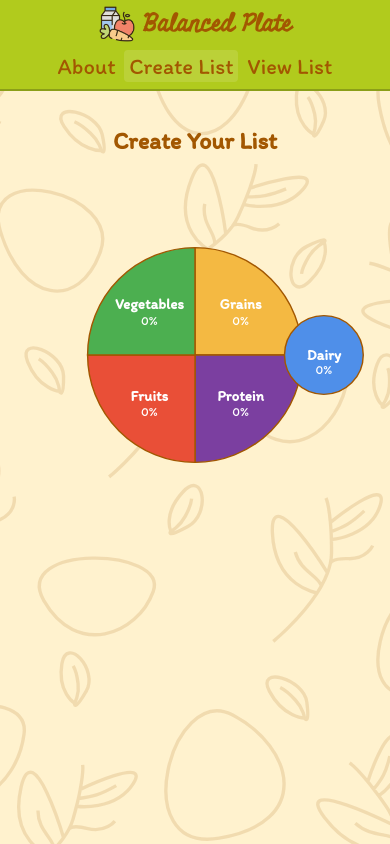
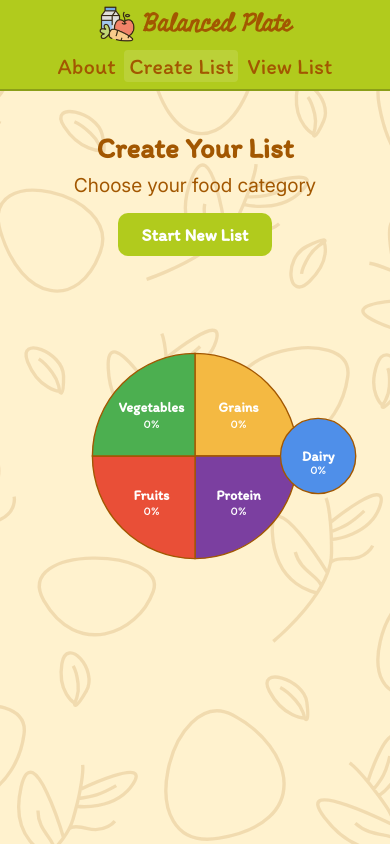
Before and after one commit to CVasqg/GroceryList, a React (Create React App) app in the folder grocerylist/: page /create in a window 390 px wide. Built offline with nearby package versions, Linux system fonts and the light colour scheme.

Commit message:
New fixes, review viewlist

```diff
--- a/grocerylist/src/App.js
+++ b/grocerylist/src/App.js
@@ -44,8 +44,12 @@ function App() {
     });
   }
 
+  function resetSelected() {
+    setSelected({});
+  }
+
   return (
-    <GroceryContext.Provider value={{ selected, addSelectedItem, removeSelectedItem, increaseItemCount, decreaseItemCount }}>
+    <GroceryContext.Provider value={{ selected, addSelectedItem, removeSelectedItem, increaseItemCount, decreaseItemCount, resetSelected }}>
       <BrowserRouter>
         <div className="App">
           <Navbar />
--- a/grocerylist/src/pages/createlist.css
+++ b/grocerylist/src/pages/createlist.css
@@ -24,7 +24,164 @@
   transform: translateY(0);
 }
 
+.createlist-page {
+  position: relative;
+}
+
+.createlist-container {
+  padding: 0 2rem;
+}
+
+.recommendations-box {
+  flex: 0 0 280px;
+  background: #fff2af;
+  border: 2px solid #A25701;
+  border-radius: 16px;
+  padding: 1.5rem;
+  height: fit-content;
+  position: sticky;
+  top: 20px;
+  margin-top: 100px;
+}
+
+.recommendations-box h3 {
+  color: #A25701;
+  font-family: 'Itim', -apple-system, BlinkMacSystemFont, 'Segoe UI', sans-serif;
+  font-size: 1.3rem;
+  margin: 0 0 1rem 0;
+  text-align: center;
+}
+
+.recommendations-list {
+  list-style: none;
+  padding: 0;
+  margin: 0 0 1rem 0;
+}
+
+.recommendations-list li {
+  color: #A25701;
+  font-size: 0.95rem;
+  margin-bottom: 1rem;
+  line-height: 1.4;
+}
+
+.recommendations-list strong {
+  color: #763f00;
+}
+
+.recommendations-source {
+  font-size: 0.85rem;
+  color: #763f00;
+  text-align: center;
+  margin: 0;
+  font-style: italic;
+}
+
+.createlist-main {
+  flex: 1;
+}
+
+.createlist-nav {
+  display: flex;
+  justify-content: space-between;
+  align-items: center;
+  gap: 1rem;
+  padding-left: 2.5rem;
+  padding-right: 2.5rem;
+  margin-bottom: 1.5rem;
+  margin-top: 1.5rem;
+}
+
+.createlist-header {
+  text-align: center;
+  flex: 1;
+  margin-left: 150px;
+}
+
+.start-new-btn {
+  flex-shrink: 0;
+}
+
+@media (max-width: 768px) {
+  .createlist-page {
+    padding-top: 1rem;
+  }
+
+  .createlist-container {
+    flex-direction: column-reverse;
+    padding: 0 0.5rem;
+  }
+
+  .recommendations-box {
+    position: static;
+    margin-top: 2rem;
+    margin-left: auto;
+    margin-right: auto;
+    flex: none;
+    width: auto;
+    max-width: 70%;
+    padding: 1rem;
+  }
+
+  .createlist-nav {
+    flex-direction: column;
+    gap: 1rem;
+    padding-left: 0.5rem;
+    padding-right: 0.5rem;
+    margin-top: 0.5rem;
+    margin-bottom: 1rem;
+  }
+
+  .createlist-header {
+    margin-left: 0;
+  }
+
+  .createlist-header h1 {
+    font-size: 1.8rem;
+  }
+
+  .createlist-subheader {
+    font-size: 0.9rem;
+  }
+}
+
+.page-header {
+  position: relative;
+}
+
 h1 {
   color: #A25701;
   font-family: 'Itim', 'Inter', -apple-system, BlinkMacSystemFont, 'Segoe UI', sans-serif;
+  margin: 0;
 }
+
+.createlist-subheader {
+  color: #A25701;
+  font-family: 'Inter', -apple-system, BlinkMacSystemFont, 'Segoe UI', sans-serif;
+  font-size: 1.2rem;
+  margin: 0.5rem 0 0 0;
+  font-weight: 400;
+}
+
+.start-new-btn {
+  background: #B1CB1D;
+  color: white;
+  border: none;
+  border-radius: 10px;
+  font-size: 1.1rem;
+  padding: 0.7rem 1.5rem;
+  font-family: 'Itim', -apple-system, BlinkMacSystemFont, 'Segoe UI', sans-serif;
+  font-weight: 600;
+  cursor: pointer;
+  transition: all 0.2s ease;
+}
+
+.start-new-btn:hover {
+  background: #A25701;
+  color: #fff;
+  transform: translateY(-2px);
+}
+
+.start-new-btn:active {
+  transform: translateY(0);
+}
--- a/grocerylist/src/pages/createlist.jsx
+++ b/grocerylist/src/pages/createlist.jsx
@@ -2,14 +2,6 @@ import React, { useContext } from 'react';
 import { useNavigate } from 'react-router-dom';
 import { GroceryContext } from '../App';
 import './createlist.css';
-
-const GROUPS = [
-	{ id: 'vegetables', name: 'Vegetables' },
-	{ id: 'fruits', name: 'Fruits' },
-	{ id: 'grains', name: 'Grains' },
-	{ id: 'proteins', name: 'Proteins' },
-	{ id: 'dairy', name: 'Dairy' },
-];
 
 function PlateDiagram({ onSelect, percentages, disableClicks }) {
 	// Colors for each category
@@ -74,7 +66,7 @@ function PlateDiagram({ onSelect, percentages, disableClicks }) {
 
 export default function CreateList() {
 	const navigate = useNavigate();
-	const { selected } = useContext(GroceryContext);
+	const { selected, resetSelected } = useContext(GroceryContext);
 	const hasItems = Object.values(selected).some(items => items && items.length > 0);
 
 	// Calculate percentages for each group
@@ -94,14 +86,28 @@ export default function CreateList() {
 	}
 
 	return (
-		<section>
+		<section className="createlist-page">
+			<div className="createlist-container">
+
+				<div className="createlist-main">
+					<nav className="createlist-nav">
+						<div className="createlist-header">
 							<h1>Create Your List</h1>
+							<p className="createlist-subheader">Choose your food category</p>
+						</div>
+						<button className="start-new-btn" onClick={() => {
+						resetSelected();
+						navigate('/create');
+					}}>Start New List</button>
+					</nav>
 					<PlateDiagram onSelect={handleSelect} percentages={percentages} />
 					{hasItems && (
 						<div style={{ marginTop: '2rem', textAlign: 'center' }}>
 							<button className="view-list-btn" onClick={() => navigate('/view')}>View your list</button>
 						</div>
 					)}
+				</div>
+			</div>
 		</section>
 	);
 }
--- a/grocerylist/src/pages/group.css
+++ b/grocerylist/src/pages/group.css
@@ -1,8 +1,14 @@
 /* Styles for group pages: orange box around list, Itim font for items */
+.group-page {
+  position: relative;
+}
+
 .group-nav {
   display: flex;
-  justify-content: flex-start;
+  justify-content: space-between;
+  align-items: center;
   padding-left: 2.5rem;
+  padding-right: 2.5rem;
   margin-bottom: 1.5rem;
   margin-top: 1.5rem;
 }
@@ -23,6 +29,29 @@
 .back-btn:hover {
   background: #FFA424;
   color: #A25701;
+}
+
+.start-new-btn {
+  background: #B1CB1D;
+  color: white;
+  border: none;
+  border-radius: 10px;
+  font-size: 1.1rem;
+  padding: 0.7rem 1.5rem;
+  font-family: 'Itim', -apple-system, BlinkMacSystemFont, 'Segoe UI', sans-serif;
+  font-weight: 600;
+  cursor: pointer;
+  transition: all 0.2s ease;
+}
+
+.start-new-btn:hover {
+  background: #A25701;
+  color: #fff;
+  transform: translateY(-2px);
+}
+
+.start-new-btn:active {
+  transform: translateY(0);
 }
 
 .group-list {
@@ -118,13 +147,13 @@
 
 /* View your list button styling */
 .view-list-btn {
-  background: #A25701;
+  background: #ff6735;
   border: 2px solid #763f00;
   color: #fff;
   border: none;
   border-radius: 10px;
-  font-size: 1.1rem;
-  padding: 0.7rem 1.5rem;
+  font-size: 1.7rem;
+  padding: 0.7rem 1.8rem;
   font-family: 'Itim', -apple-system, BlinkMacSystemFont, 'Segoe UI', sans-serif;
   font-weight: 600;
   cursor: pointer;
--- a/grocerylist/src/pages/group.jsx
+++ b/grocerylist/src/pages/group.jsx
@@ -16,7 +16,7 @@ const HARD_CODED = {
 export default function GroupPage() {
   const { groupId } = useParams();
   const navigate = useNavigate();
-  const { selected, addSelectedItem, removeSelectedItem } = useContext(GroceryContext);
+  const { selected, addSelectedItem, removeSelectedItem, resetSelected } = useContext(GroceryContext);
   const baseList = HARD_CODED[groupId] || [];
   const [customItems, setCustomItems] = useState([]);
   const [showModal, setShowModal] = useState(false);
@@ -43,9 +43,13 @@ export default function GroupPage() {
   const combined = [...baseList, ...customItems];
 
   return (
-    <section>
+    <section className="group-page">
       <nav className="group-nav">
         <button className="back-btn" onClick={() => navigate('/create')}>Go back to plate</button>
+        <button className="start-new-btn" onClick={() => {
+          resetSelected();
+          navigate('/create');
+        }}>Start New List</button>
       </nav>
       <div className="group-list">
         <h2 style={{ textTransform: 'capitalize', marginTop: 0 }}>{groupId.replace(/([A-Z])/g, ' $1')}</h2>
--- a/grocerylist/src/pages/viewlist.css
+++ b/grocerylist/src/pages/viewlist.css
@@ -8,10 +8,63 @@
 	padding: 2rem 0 0 0;
 }
 
+.viewlist-container {
+	padding: 0 2rem;
+}
+
+.recommendations-box {
+	width: 100%;
+	max-width: 900px;
+	background: #FFA424;
+	border: 2px solid #A25701;
+	border-radius: 16px;
+	padding: 1.5rem;
+	box-shadow: 0 4px 24px rgba(162, 87, 1, 0.08);
+}
+
+.recommendations-box h3 {
+	color: #A25701;
+	font-family: 'Itim', -apple-system, BlinkMacSystemFont, 'Segoe UI', sans-serif;
+	font-size: 1.3rem;
+	margin: 0 0 1rem 0;
+	text-align: center;
+}
+
+.recommendations-list {
+	list-style: none;
+	padding: 0;
+	margin: 0 0 1rem 0;
+}
+
+.recommendations-list li {
+	color: #A25701;
+	font-size: 0.95rem;
+	margin-bottom: 0.8rem;
+	line-height: 1.4;
+}
+
+.recommendations-list strong {
+	color: #763f00;
+}
+
+.recommendations-source {
+	font-size: 0.85rem;
+	color: #763f00;
+	text-align: center;
+	margin: 0;
+	font-style: italic;
+}
+
+.viewlist-main {
+	flex: 1;
+}
+
 .viewlist-nav {
 	display: flex;
-	justify-content: flex-start;
+	justify-content: space-between;
+	align-items: center;
 	padding-left: 2.5rem;
+	padding-right: 2.5rem;
 	margin-bottom: 1.5rem;
 }
 
@@ -25,13 +78,35 @@
   font-family: 'Itim', 'Inter', -apple-system, BlinkMacSystemFont, 'Segoe UI', sans-serif;
   font-weight: 600;
   cursor: pointer;
-  box-shadow: 0 2px 8px rgba(162, 87, 1, 0.08);
   transition: background 0.2s, color 0.2s, border 0.2s;
 }
 .back-btn:hover {
   background: #fff;
   color: #A25701;
   border: 2.5px solid #A25701;
+}
+
+.start-new-btn {
+  background: #B1CB1D;
+  color: white;
+  border: none;
+  border-radius: 10px;
+  font-size: 1.1rem;
+  padding: 0.7rem 1.5rem;
+  font-family: 'Itim', -apple-system, BlinkMacSystemFont, 'Segoe UI', sans-serif;
+  font-weight: 600;
+  cursor: pointer;
+  transition: all 0.2s ease;
+}
+
+.start-new-btn:hover {
+  background: #A25701;
+  color: #fff;
+  transform: translateY(-2px);
+}
+
+.start-new-btn:active {
+  transform: translateY(0);
 }
 
 .viewlist-content {
@@ -42,11 +117,14 @@
 	margin-bottom: 2.5rem;
 	flex-direction: row;
 }
-@media (max-width: 900px) {
-	.viewlist-content {
-		flex-direction: column;
-		align-items: center;
-		gap: 2rem;
+@media (max-width: 1024px) {
+	.viewlist-container {
+		padding: 0 1.5rem;
+	}
+
+	.viewlist-nav {
+		padding-left: 1rem;
+		padding-right: 1rem;
 	}
 }
 
--- a/grocerylist/src/pages/viewlist.jsx
+++ b/grocerylist/src/pages/viewlist.jsx
@@ -2,7 +2,6 @@ import React, { useContext } from 'react';
 import { GroceryContext } from '../App';
 import { useNavigate } from 'react-router-dom';
 import './viewlist.css';
-import PlateDiagram from './createlist.jsx';
 import { FaTrashAlt } from 'react-icons/fa';
 
 // Copy of PlateDiagram for view list (non-interactive)
@@ -54,7 +53,7 @@ function PlateDiagramStatic({ percentages }) {
 }
 
 export default function ViewList() {
-	const { selected, increaseItemCount, decreaseItemCount, removeSelectedItem } = useContext(GroceryContext);
+	const { selected, increaseItemCount, decreaseItemCount, removeSelectedItem, resetSelected } = useContext(GroceryContext);
 	const navigate = useNavigate();
 	const groups = Object.keys(selected || {});
 	const totalCount = groups.reduce((sum, g) => sum + (selected[g] ? selected[g].length : 0), 0) || 0;
@@ -80,10 +79,17 @@ export default function ViewList() {
 
 	return (
 		<section className="viewlist-page">
-			<nav className="viewlist-nav">
-				<button className="back-btn" onClick={() => navigate('/create')}>Go back to plate</button>
-			</nav>
-			<div className="viewlist-content">
+			<div className="viewlist-container">
+
+				<div className="viewlist-main">
+					<nav className="viewlist-nav">
+						<button className="back-btn" onClick={() => navigate('/create')}>Go back to plate</button>
+						<button className="start-new-btn" onClick={() => {
+							resetSelected();
+							navigate('/create');
+						}}>Start New List</button>
+					</nav>
+					<div className="viewlist-content">
 				<div className="list-box">
 					<h2 className="list-title">Your List</h2>
 					{totalCount === 0 ? (
@@ -113,7 +119,9 @@ export default function ViewList() {
 						<PlateDiagramStatic percentages={percentages} />
 					</div>
 				</div>
+				</div>
 			</div>
+		</div>
 		</section>
 	);
 }
```
Also changed, not shown: grocerylist/package.json (+7 -1 lines), grocerylist/src/pages/about.jsx (+5 -2 lines), 1 other file (tests, documents, lock files or other folders). Lines whose indentation alone changed are shown as unchanged.
